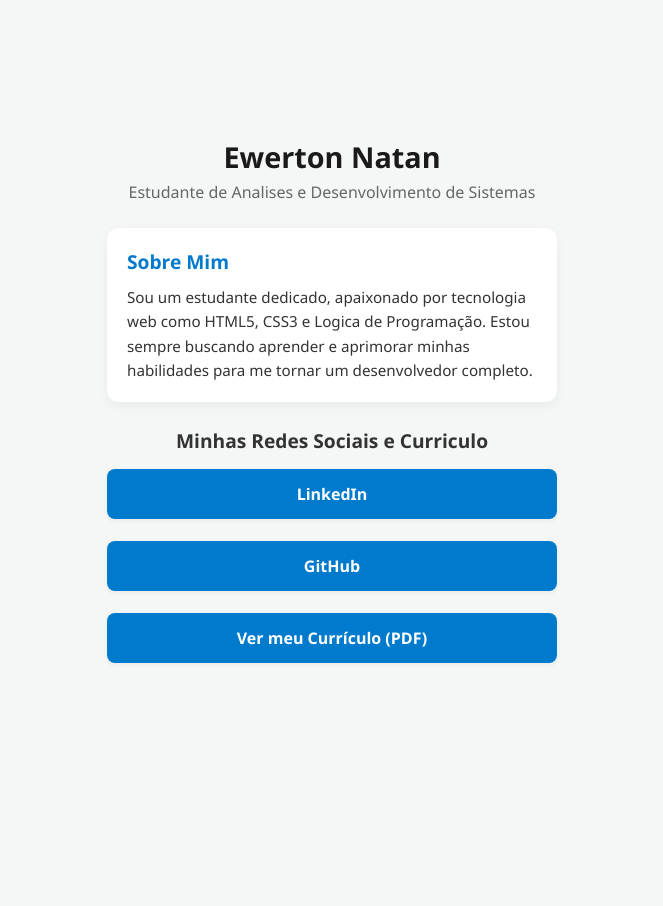
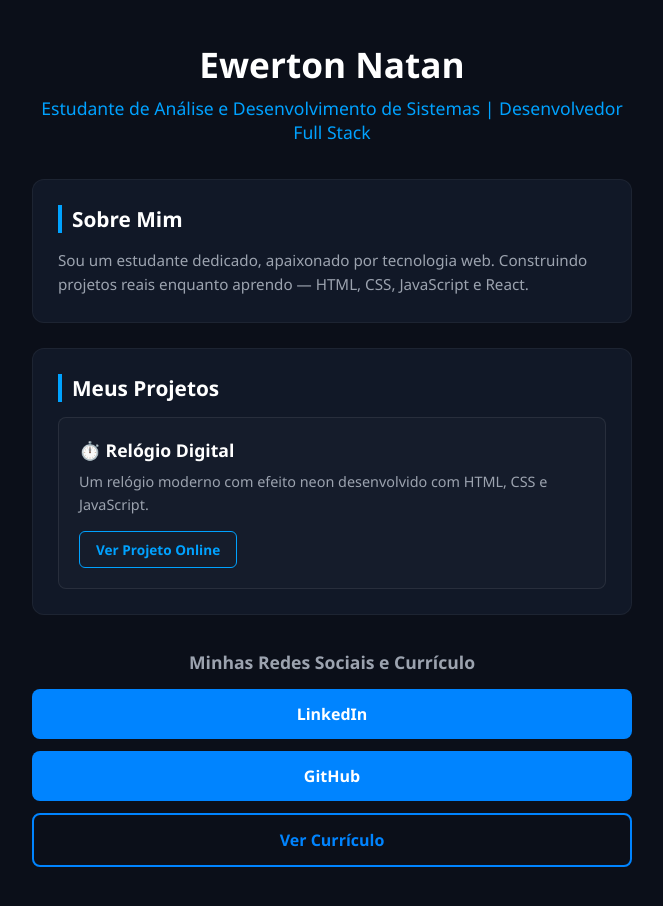
Before and after one commit to Tonatan36/meu-site-perfil, a plain HTML site: page index.html in a window 1280 px wide. Shown: the whole page, without its empty margins (308-971 px from the left). Before the commit the page ends 800 px from the top, so only its background shows below. Drawn offline with Linux system fonts and the light colour scheme.

Commit message:
feat: atualiza layout para modo escuro e adiciona secao de projetos

```diff
--- a/index.html
+++ b/index.html
@@ -3,27 +3,43 @@
 <head>
     <meta charset="UTF-8">
     <meta name="viewport" content="width=device-width, initial-scale=1.0">
-    <title>Meu Perfil</title>
+    <title>Ewerton Natan | Portfólio</title>
     <link rel="stylesheet" href="style.css">
 </head>
 <body>
+
     <div class="container-principal">
 
-    <header>
+        <header>
+            <h1>Ewerton Natan</h1>
+            <p>Estudante de Análise e Desenvolvimento de Sistemas | Desenvolvedor Full Stack</p>
+        </header>
 
-        <h1>Ewerton Natan</h1>
-        <p>Estudante de Analises e Desenvolvimento de Sistemas</p>
-    </header>
-    <section>
-        <h2>Sobre Mim</h2>
-        <p>Sou um estudante dedicado, apaixonado por tecnologia web como HTML5, CSS3 e Logica de Programação. Estou sempre buscando aprender e aprimorar minhas habilidades para me tornar um desenvolvedor completo.</p>
+        <section id="sobre">
+            <h2>Sobre Mim</h2>
+            <p>Sou um estudante dedicado, apaixonado por tecnologia web. Construindo projetos reais enquanto aprendo — HTML, CSS, JavaScript e React.</p>
+        </section>
 
-    </section>
-    <main>
-        <h2>Minhas Redes Sociais e Curriculo</h2>
-        <a href="https://www.linkedin.com/in/ewerton-natan-b9ab5238b" target="_blank">LinkedIn</a><br>
-        <a href="https://github.com/Tonatan36" target="_blank">GitHub</a><br>
-        <a href="Curriculo.pdf" target="_blank">Ver meu Currículo (PDF)</a>
-    </main>
+        <!-- NOVA SEÇÃO: Aqui entra o seu Relógio Digital! -->
+        <section id="projetos">
+            <h2>Meus Projetos</h2>
+            <div class="grid-projetos">
+                <div class="card-projeto">
+                    <h3>⏱️ Relógio Digital</h3>
+                    <p>Um relógio moderno com efeito neon desenvolvido com HTML, CSS e JavaScript.</p>
+                    <a href="https://tonatan36.github.io/relogio-digital/" target="_blank" class="btn-projeto">Ver Projeto Online</a>
+                </div>
+            </div>
+        </section>
+
+        <main>
+            <h2>Minhas Redes Sociais e Currículo</h2>
+            <a href="https://www.linkedin.com" target="_blank">LinkedIn</a>
+            <a href="https://github.com/Tonatan36" target="_blank">GitHub</a>
+            <a href="Curriculo.pdf" target="_blank">Ver Currículo</a>
+        </main>
+
+    </div>
+
 </body>
 </html>
--- a/style.css
+++ b/style.css
@@ -7,19 +7,19 @@
 }
 
 body {
-    background-color: #f4f7f6; /* Fundo cinza bem claro e moderno */
-    color: #333333;
+    background-color: #0b0f19; /* Fundo escuro premium */
+    color: #c5cedd; /* Texto claro para contraste */
     display: flex;
     justify-content: center;
-    align-items: center;
+    align-items: flex-start; /* Alinha o início no topo para permitir rolagem */
     min-height: 100vh;
-    padding: 20px;
+    padding: 40px 20px;
 }
 
-/* Caixa Principal que segura o site e empilha tudo no centro */
+/* Caixa Principal que segura o site */
 .container-principal {
     width: 100%;
-    max-width: 450px;
+    max-width: 600px; /* Aumentado para acomodar melhor os projetos */
     display: flex;
     flex-direction: column;
     align-items: center;
@@ -28,69 +28,144 @@
 /* Organizando o topo */
 header {
     width: 100%;
-    margin-bottom: 25px;
+    margin-bottom: 35px;
     text-align: center;
 }
 
 header h1 {
-    font-size: 1.8rem;
-    color: #1a1a1a;
+    font-size: 2.2rem;
+    color: #ffffff;
+    font-weight: 700;
 }
 
 header p {
-    color: #666666;
-    font-size: 1rem;
-    margin-top: 5px;
+    color: #00a2ff; /* Azul neon moderno para destacar sua profissão */
+    font-size: 1.1rem;
+    margin-top: 8px;
+    font-weight: 500;
 }
 
-/* Seção Sobre Mim */
+/* Seções Universais (Sobre Mim e Projetos) */
 section {
     width: 100%;
-    background: #ffffff;
-    padding: 20px;
+    background: #111827; /* Fundo dos blocos um pouco mais claro que o body */
+    padding: 25px;
     border-radius: 12px;
-    box-shadow: 0 4px 12px rgba(0,0,0,0.05);
+    border: 1px solid rgba(255, 255, 255, 0.05);
     margin-bottom: 25px;
     text-align: left;
 }
 
 section h2 {
-    font-size: 1.2rem;
-    margin-bottom: 10px;
-    color: #007acc;
+    font-size: 1.3rem;
+    margin-bottom: 15px;
+    color: #ffffff;
+    border-left: 4px solid #00a2ff; /* Detalhe azul na lateral */
+    padding-left: 10px;
 }
 
 section p {
     font-size: 0.95rem;
     line-height: 1.6;
+    color: #9ca3af;
 }
 
-/* Botões de Links */
+/* ==========================================
+   ESTILIZAÇÃO DA NOVA ÁREA DE PROJETOS
+========================================== */
+.grid-projetos {
+    width: 100%;
+    margin-top: 15px;
+}
+
+.card-projeto {
+    background: rgba(255, 255, 255, 0.02);
+    border: 1px solid rgba(255, 255, 255, 0.08);
+    padding: 20px;
+    border-radius: 8px;
+    transition: transform 0.3s ease, border-color 0.3s ease;
+}
+
+.card-projeto h3 {
+    color: #ffffff;
+    font-size: 1.1rem;
+    margin-bottom: 8px;
+}
+
+.card-projeto p {
+    font-size: 0.9rem;
+    margin-bottom: 15px;
+}
+
+/* Botão específico de dentro do projeto */
+.btn-projeto {
+    display: inline-block;
+    text-decoration: none;
+    background-color: transparent;
+    color: #00a2ff;
+    border: 1px solid #00a2ff;
+    padding: 8px 16px;
+    border-radius: 6px;
+    font-size: 0.85rem;
+    font-weight: bold;
+    transition: all 0.2s ease;
+}
+
+.btn-projeto:hover {
+    background-color: #00a2ff;
+    color: #ffffff;
+    box-shadow: 0 0 12px rgba(0, 162, 255, 0.4);
+}
+
+/* Efeito ao passar o mouse no card do projeto */
+.card-projeto:hover {
+    transform: translateY(-3px);
+    border-color: #00a2ff;
+}
+
+/* ==========================================
+   BOTÕES DE REDES SOCIAIS E CURRÍCULO (MAIN)
+========================================== */
 main {
     width: 100%;
+    margin-top: 10px;
 }
 
 main h2 {
-    font-size: 1.2rem;
+    font-size: 1.1rem;
     margin-bottom: 15px;
     text-align: center;
+    color: #9ca3af;
 }
 
+/* Estilo empilhado dos botões principais */
 main a {
     display: block;
     text-decoration: none;
-    background-color: #007acc; /* Cor azul profissional */
+    background-color: #0084ff; /* Azul sólido marcante */
     color: white;
     padding: 14px;
     border-radius: 8px;
     font-weight: bold;
     text-align: center;
+    margin-bottom: 12px;
     transition: background 0.2s, transform 0.2s;
-    box-shadow: 0 2px 5px rgba(0,0,0,0.05);
 }
 
-/* Efeito ao passar o mouse nos botões */
+/* Pequeno ajuste para o botão de Currículo se destacar (Estilo Borda Vazada) */
+main a[href="Curriculo.pdf"] {
+    background-color: transparent;
+    border: 2px solid #0084ff;
+    color: #0084ff;
+}
+
+/* Efeitos de Hover nos botões principais */
 main a:hover {
-    background-color: #005999;
+    background-color: #0066cc;
     transform: translateY(-2px);
 }
+
+main a[href="Curriculo.pdf"]:hover {
+    background-color: #0084ff;
+    color: white;
+}
```
